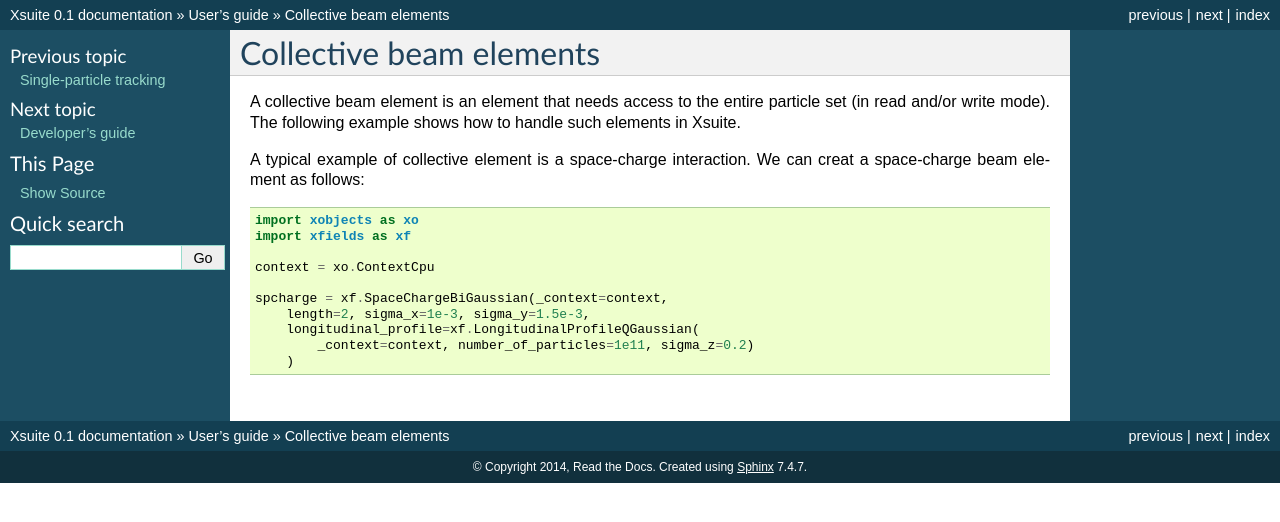
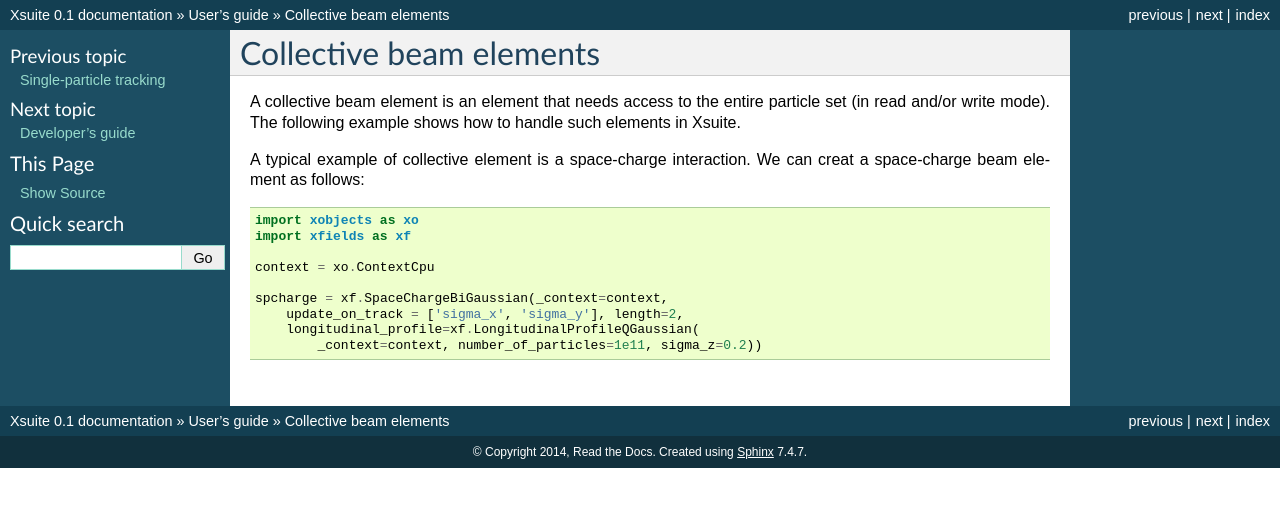
Before and after one commit to xsuite/xsuite, a Sphinx documentation site: the page built from docs/collective.rst, in a window 1280 px wide. Shown: the top 522 px of the page. Built offline with Sphinx 7.4.7, drawn with Linux system fonts in a browser that asks for light colours.

Commit message:
Quick push

```diff
--- a/docs/collective.rst
+++ b/docs/collective.rst
@@ -14,7 +14,6 @@ A typical example of collective element is a space-charge interaction. We can cr
     context = xo.ContextCpu
 
     spcharge = xf.SpaceChargeBiGaussian(_context=context,
-        length=2, sigma_x=1e-3, sigma_y=1.5e-3,
+        update_on_track = ['sigma_x', 'sigma_y'], length=2,
         longitudinal_profile=xf.LongitudinalProfileQGaussian(
-            _context=context, number_of_particles=1e11, sigma_z=0.2)
-        )
+            _context=context, number_of_particles=1e11, sigma_z=0.2))
```
